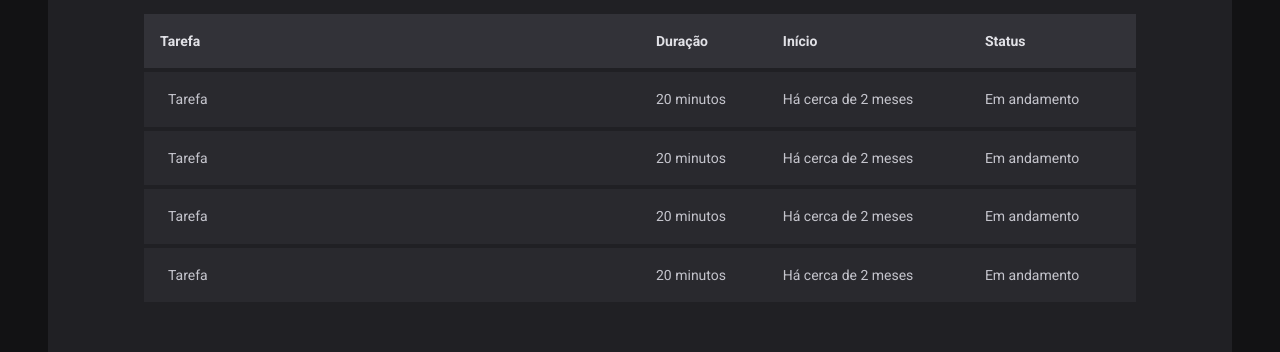
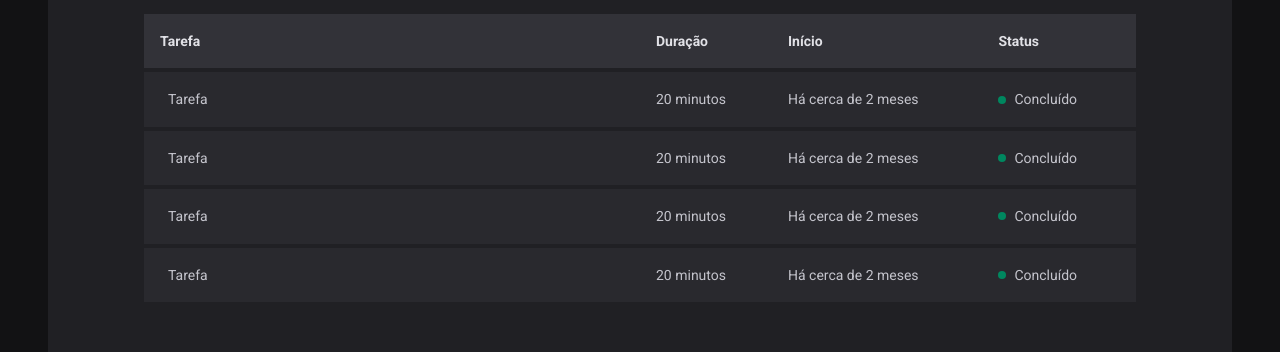
Before and after one commit to GabriellMaiaa/Ignite-Timer, a React (Vite) app: page /history in a window 1280 px wide. Shown: the part 270-622 px from the top of the page. Built offline with nearby package versions, Linux system fonts and the light colour scheme.

Commit message:
add the status color of task progress

```diff
--- a/src/pages/History/index.tsx
+++ b/src/pages/History/index.tsx
@@ -1,4 +1,4 @@
-import { HistoryContainer, HistoryList } from './styles'
+import { HistoryContainer, HistoryList, Status } from './styles'
 
 export function History() {
   return (
@@ -20,25 +20,33 @@
               <td>Tarefa</td>
               <td>20 minutos</td>
               <td>Há cerca de 2 meses</td>
-              <td>Em andamento</td>
+              <td>
+                <Status statusColor="green">Concluído</Status>
+              </td>
             </tr>
             <tr>
               <td>Tarefa</td>
               <td>20 minutos</td>
               <td>Há cerca de 2 meses</td>
-              <td>Em andamento</td>
+              <td>
+                <Status statusColor="green">Concluído</Status>
+              </td>
             </tr>
             <tr>
               <td>Tarefa</td>
               <td>20 minutos</td>
               <td>Há cerca de 2 meses</td>
-              <td>Em andamento</td>
+              <td>
+                <Status statusColor="green">Concluído</Status>
+              </td>
             </tr>
             <tr>
               <td>Tarefa</td>
               <td>20 minutos</td>
               <td>Há cerca de 2 meses</td>
-              <td>Em andamento</td>
+              <td>
+                <Status statusColor="green">Concluído</Status>
+              </td>
             </tr>
           </tbody>
         </table>
--- a/src/pages/History/styles.ts
+++ b/src/pages/History/styles.ts
@@ -48,6 +48,7 @@
     line-height: 1.6;
 
     &:first-child {
+      /* Foi usado essa width para que a opção de nome de task tivesse mais espaço */
       width: 50%;
       padding-left: 1.5rem;
     }
@@ -56,3 +57,27 @@
     }
   }
 `
+const STATUS_COLORS = {
+  yellow: 'yellow-500',
+  green: 'green-500',
+  red: 'red-500',
+} as const
+
+interface StatusProps {
+  statusColor: 'yellow' | 'red' | 'green'
+}
+
+export const Status = styled.span<StatusProps>`
+  display: flex;
+  align-items: center;
+  gap: 0.5rem;
+
+  &::before {
+    content: '';
+    width: 0.5rem;
+    height: 0.5rem;
+    border-radius: 50%;
+    background-color: ${(props) =>
+      props.theme[STATUS_COLORS[props.statusColor]]};
+  }
+`
```
